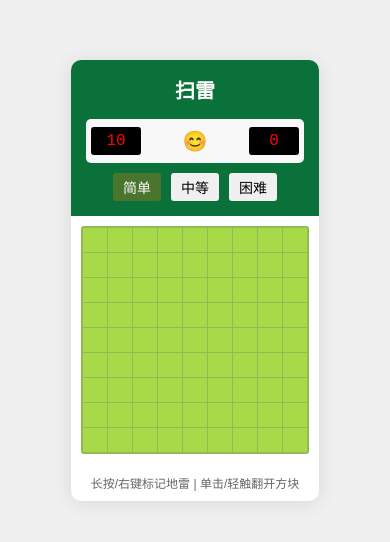
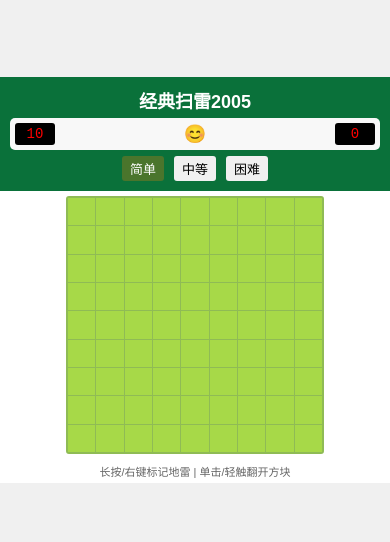
Before and after one commit to carsonfeng/minesweeper, a website: page index.html in a window 390 px wide. Shown: the part 142-684 px from the top of the page. Drawn offline with Linux system fonts and the light colour scheme.

Commit message:
优化移动端显示并更改游戏标题为'经典扫雷2005'

```diff
--- a/css/style.css
+++ b/css/style.css
@@ -9,7 +9,7 @@
     --secondary-color: #a7d948;
     --border-color: #8fbb55;
     --cell-size: 30px;
-    --cell-size-mobile: 24px;
+    --cell-size-mobile: 32px;
     --text-color: #2c3e50;
     --mine-color: #e74c3c;
     --flag-color: #e67e22;
@@ -25,34 +25,39 @@ body {
     display: flex;
     justify-content: center;
     align-items: center;
-    padding: 20px;
+    padding: 0;
+    margin: 0;
     touch-action: manipulation;
+    overflow: hidden;
 }
 
 .container {
+    width: 100%;
     max-width: 100%;
+    height: 100vh;
+    display: flex;
+    flex-direction: column;
     background-color: #fff;
-    border-radius: 10px;
-    box-shadow: 0 2px 20px rgba(0, 0, 0, 0.1);
     overflow: hidden;
 }
 
 header {
     background-color: var(--header-bg);
     color: var(--header-text);
-    padding: 15px;
+    padding: 10px;
     text-align: center;
+    flex-shrink: 0;
 }
 
 h1 {
-    margin-bottom: 15px;
-    font-size: 28px;
+    margin-bottom: 10px;
+    font-size: 24px;
 }
 
 .controls {
     display: flex;
     flex-direction: column;
-    gap: 10px;
+    gap: 8px;
 }
 
 .game-info {
@@ -109,9 +114,12 @@ h1 {
 }
 
 main {
-    padding: 20px;
+    flex: 1;
     display: flex;
     justify-content: center;
+    align-items: center;
+    overflow: hidden;
+    padding: 10px;
 }
 
 #game-board {
@@ -123,6 +131,9 @@ main {
     border: 2px solid var(--border-color);
     border-radius: 3px;
     user-select: none;
+    width: fit-content;
+    max-width: 100%;
+    max-height: 100%;
 }
 
 .cell {
@@ -170,9 +181,10 @@ main {
 
 footer {
     text-align: center;
-    padding: 10px;
+    padding: 8px;
     font-size: 14px;
     color: #666;
+    flex-shrink: 0;
 }
 
 /* Media queries for responsiveness */
@@ -182,7 +194,8 @@ footer {
     }
 
     h1 {
-        font-size: 24px;
+        font-size: 20px;
+        margin-bottom: 8px;
     }
 
     .mines-counter, .timer {
@@ -192,26 +205,62 @@ footer {
 
     #reset-button {
         font-size: 20px;
+        padding: 2px 10px;
     }
 
-    main {
-        padding: 10px;
+    .controls {
+        gap: 6px;
+    }
+
+    .difficulty button {
+        padding: 4px 12px;
+        font-size: 14px;
+    }
+
+    footer {
+        padding: 5px;
+        font-size: 12px;
     }
 }
 
 /* For smaller phones */
 @media (max-width: 480px) {
+    :root {
+        --cell-size-mobile: min(7vw, 28px);
+    }
+
+    .container {
+        height: 100%;
+    }
+
     h1 {
-        font-size: 20px;
+        font-size: 18px;
+        margin-bottom: 5px;
+    }
+
+    .mines-counter, .timer {
+        font-size: 14px;
+        min-width: 40px;
+        padding: 3px 6px;
+    }
+
+    #reset-button {
+        font-size: 18px;
+        padding: 0 8px;
     }
 
     .difficulty button {
-        padding: 4px 10px;
-        font-size: 14px;
+        padding: 3px 8px;
+        font-size: 13px;
     }
 
     footer {
-        font-size: 12px;
+        padding: 4px;
+        font-size: 11px;
+    }
+
+    main {
+        padding: 5px;
     }
 }
 
--- a/index.html
+++ b/index.html
@@ -3,13 +3,13 @@
 <head>
     <meta charset="UTF-8">
     <meta name="viewport" content="width=device-width, initial-scale=1.0">
-    <title>扫雷游戏</title>
+    <title>Minesweeper - 经典扫雷2005</title>
     <link rel="stylesheet" href="css/style.css">
 </head>
 <body>
     <div class="container">
         <header>
-            <h1>扫雷</h1>
+            <h1>经典扫雷2005</h1>
             <div class="controls">
                 <div class="game-info">
                     <div class="mines-counter">
```
